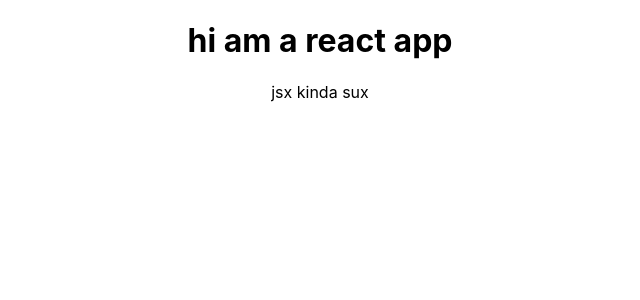
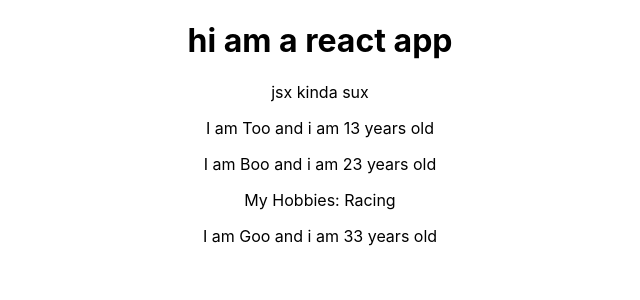
Before and after one commit to Holtek/React-Course, a React (Create React App) app in the folder module-1/my-app/: page / in a window 1280 px wide. Shown: the top 300 px of the page, without its empty margins (320-960 px from the left). Built offline with nearby package versions, Linux system fonts and the light colour scheme.

Commit message:
componets/props etc...

```diff
--- a/module-1/my-app/src/App.js
+++ b/module-1/my-app/src/App.js
@@ -1,11 +1,16 @@
 import React from "react";
 import "./App.css";
-
+import Person from "./Person/person";
 function App() {
   return (
     <div className="App">
       <h1>hi am a react app</h1>
       <p>jsx kinda sux</p>
+      <Person name="Too" age="13"></Person>
+      <Person name="Boo" age="23">
+        My Hobbies: Racing
+      </Person>
+      <Person name="Goo" age="33"></Person>
     </div>
   );
   // return React.createElement("div", null, "h1", "Hi i'm a react app");
--- /dev/null
+++ b/module-1/my-app/src/Person/person.js
@@ -0,0 +1,13 @@
+import React from "react";
+const person = props => {
+  return (
+    <div>
+      <p>
+        I am {props.name} and i am {props.age} years old
+      </p>
+      <p>{props.children}</p>
+    </div>
+  );
+};
+
+export default person;
```
